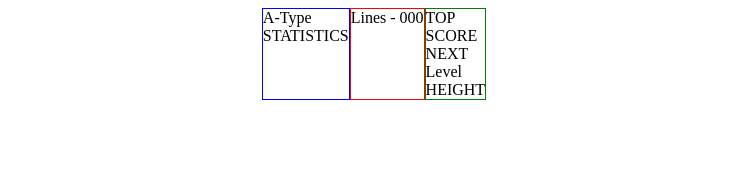
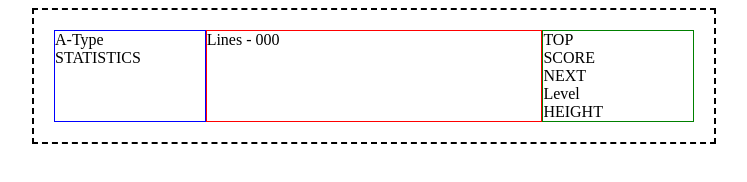
Before and after one commit to cnpadua/tetris, a plain HTML site: page index.html in a window 1280 px wide. Shown: the whole page, without its empty margins (266-1013 px from the left). Drawn offline with Linux system fonts and the light colour scheme.

Commit message:
Set widths of 3 primary containers

```diff
--- a/style.css
+++ b/style.css
@@ -1,4 +1,13 @@
+body {
+    display:flex;
+    justify-content: center;
+}
+
 .tetris-container {
+    border: 2px dashed black;
+    padding: 20px;
+    width: 50vw;
+
     display: flex;
     justify-content: center;
 }
@@ -8,12 +17,18 @@
 
     display: flex;
     flex-direction: column;
+
+    flex: 1;
 }
 
 .playfield {
     border: 1px solid red;
+
+    flex-grow: 1.75;
 }
 
 .game-info {
     border: 1px solid green;
+
+    flex: 1;
 }
```
